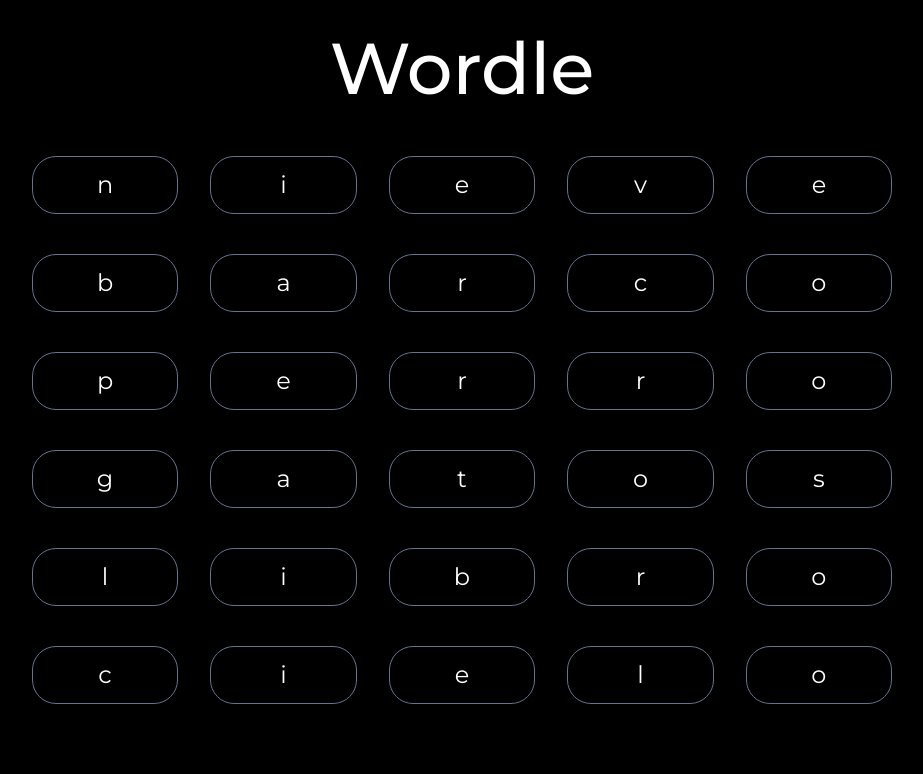
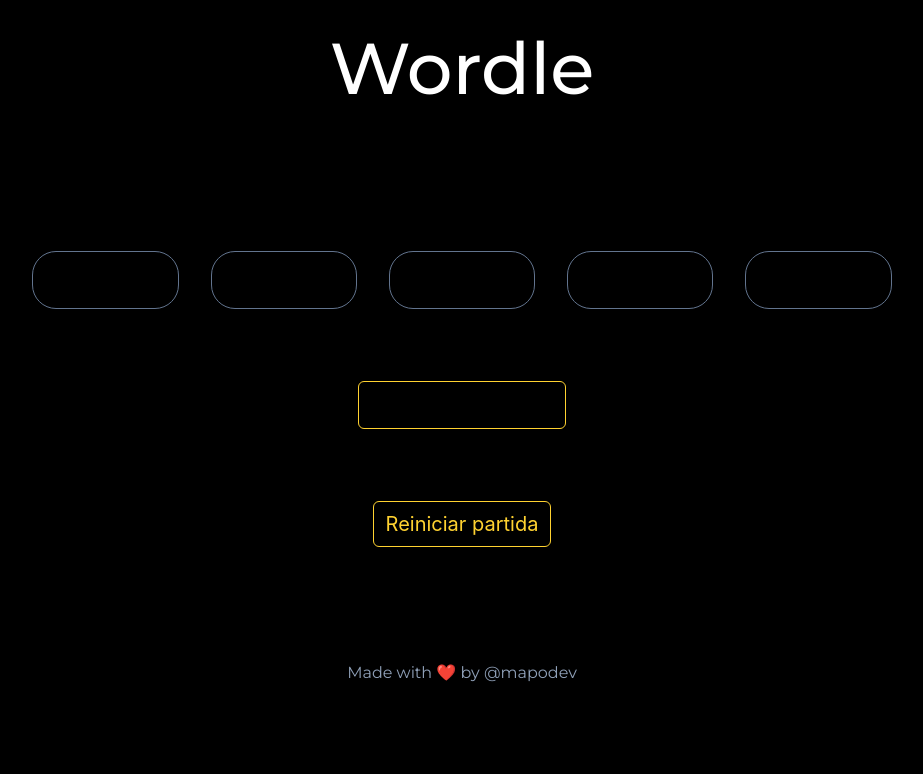
Before and after one commit to mario4off/wordle, a React (Vite) app: page / in a window 1280 px wide. Shown: the top 774 px of the page, without its empty margins (178-1101 px from the left). Built offline with nearby package versions, Linux system fonts and the light colour scheme.

Commit message:
refactor: simplify WordsGrid component structure and remove unused state

```diff
--- a/src/components/words-grid.tsx
+++ b/src/components/words-grid.tsx
@@ -1,25 +1,25 @@
 import { useState } from "react";
 
 export default function WordsGrid({ words }: { words: string[] }) {
-  const [selectedChar, setSelectedChar] = useState("");
-
+  const [row, setRow] = useState(1);
   return (
     <div className="mt-5 grid grid-cols-5 gap-x-2 md:gap-x-8 gap-y-6 md:gap-y-10">
-      {words.map((word) =>
-        word.split("").map((char, i) => (
+      {words.map((word, rowIndex) => {
+        if (rowIndex) {
+          return;
+        }
+
+        return word.split("").map((char, i) => (
           <div
             className=" text-center border rounded-3xl border-slate-500 p-3 px-16 group hover:border-cyan-500"
             key={i}
           >
-            <p
-              onClick={() => setSelectedChar(char)}
-              className="text-base md:text-2xl text-white text-extrabold group-hover:text-cyan-500"
-            >
+            <p className="text-base md:text-2xl text-black text-extrabold group-hover:text-cyan-500">
               {char}
             </p>
           </div>
-        )),
-      )}
+        ));
+      })}
     </div>
   );
 }
```
